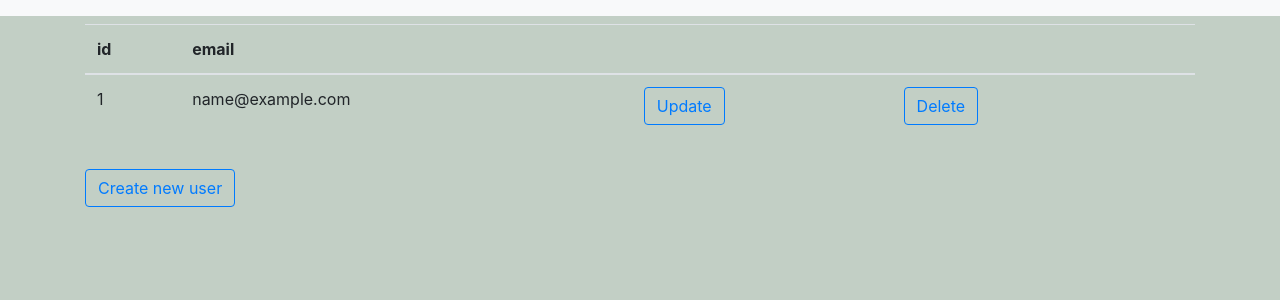
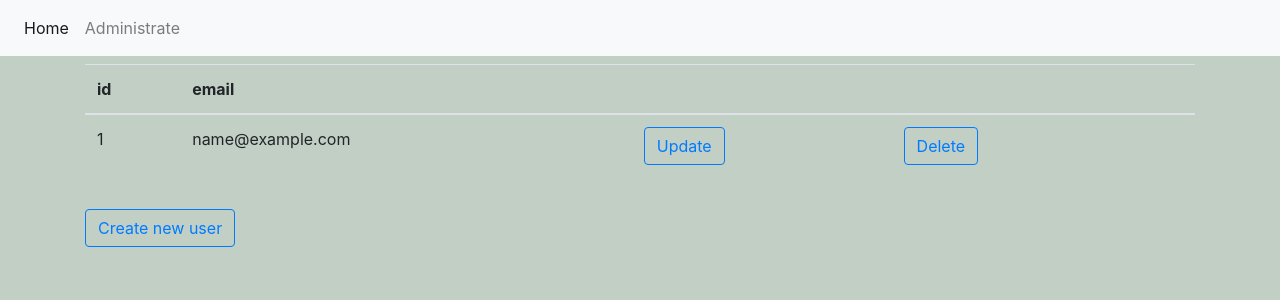
Before and after one commit to Camalo/site_in_symfony, a Symfony app: template templates/admin/index.html.twig in a window 1280 px wide. Shown: the top 300 px of the page. Run offline with Twig, Linux system fonts and the light colour scheme; the template is opened without the code that fills it: most values are stand-ins (such as "Sample title", 1, 10 or a date in 2020); some libraries are stand-ins or nearby versions.

Commit message:
edit navbar

```diff
--- a/templates/base.html.twig
+++ b/templates/base.html.twig
@@ -14,7 +14,7 @@
         </style>
     </head>
     <body>
-    <nav class="navbar sticky-top navbar-light bg-light">
+    <nav class="navbar navbar-expand-lg navbar-expand-sm navbar-expand-xs navbar-light bg-light">
         <div class="collapse navbar-collapse" id="navbarSupportedContent">
             <ul class="navbar-nav mr-auto">
                 <li class="nav-item active">
```
